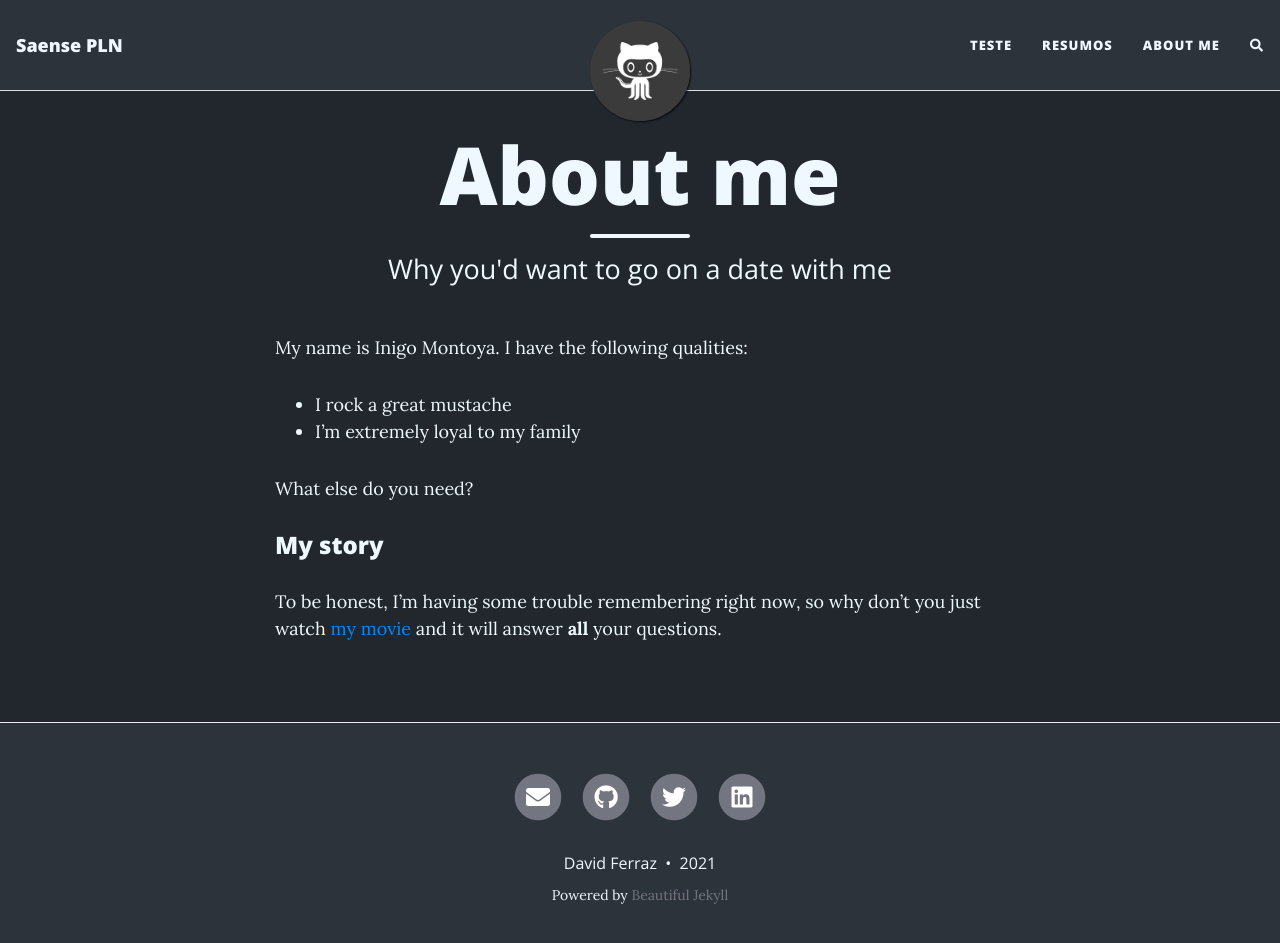
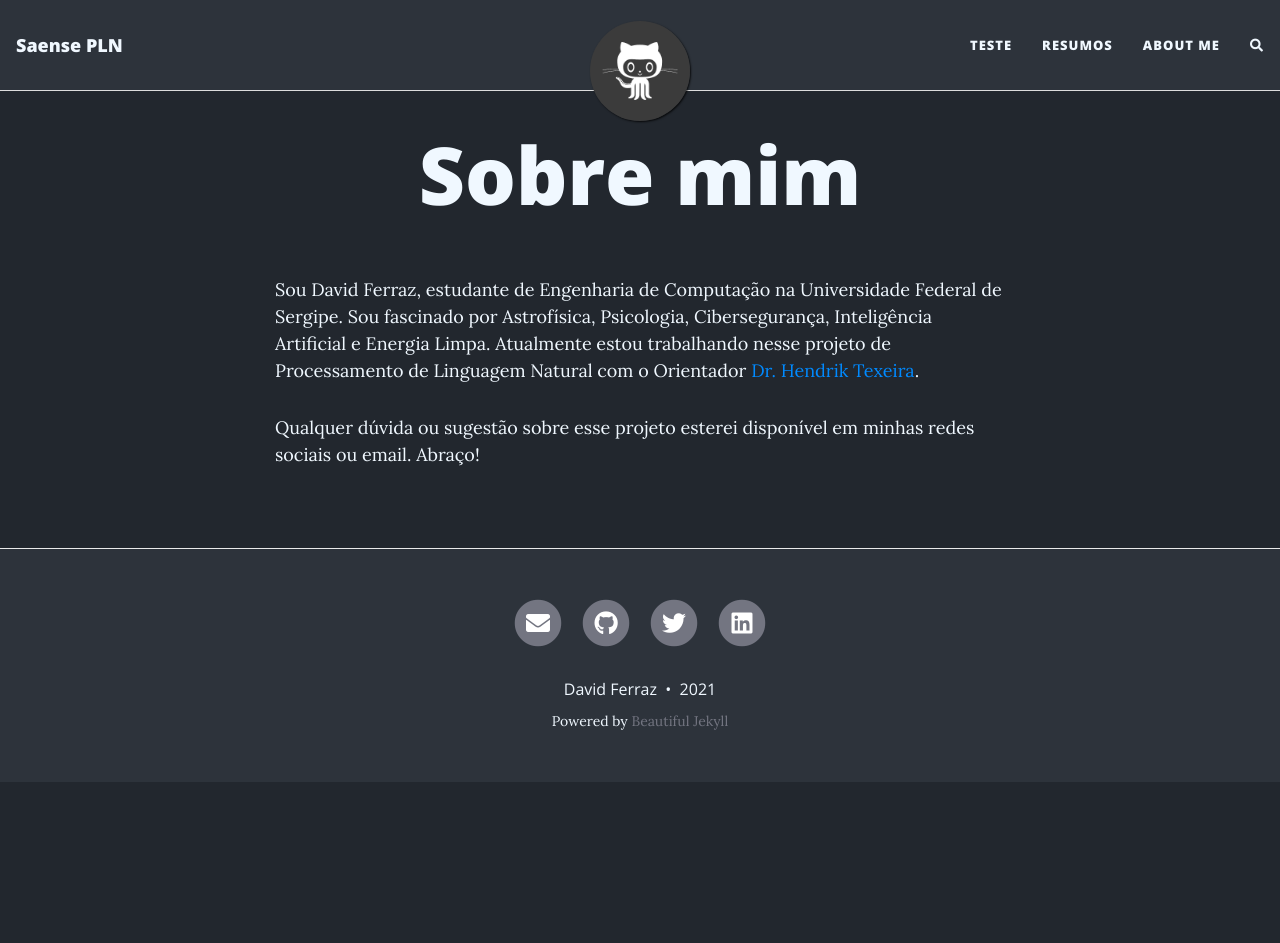
Before and after one commit to davidferraz01/Saense-PLN, a Jekyll site: the page built from aboutme.md, in a window 1280 px wide and 956 px high. Shown: the top 943 px of the window. Built offline with Jekyll 4.4.1, drawn with Linux system fonts in a browser that asks for light colours; nearby versions of some CDN libraries; comment, search, counter and statistics services are not loaded.

Commit message:
Update aboutme.md

```diff
--- a/aboutme.md
+++ b/aboutme.md
@@ -1,16 +1,9 @@
 ---
 layout: page
-title: About me
-subtitle: Why you'd want to go on a date with me
+title: Sobre mim
 ---
 
-My name is Inigo Montoya. I have the following qualities:
+Sou David Ferraz, estudante de Engenharia de Computação na Universidade Federal de Sergipe.
+Sou fascinado por Astrofísica, Psicologia, Cibersegurança, Inteligência Artificial e Energia Limpa. Atualmente estou trabalhando nesse projeto de Processamento de Linguagem Natural com o Orientador [Dr. Hendrik Texeira](https://www.sigaa.ufs.br/sigaa/public/docente/portal.jsf?siape=2527554).
 
-- I rock a great mustache
-- I'm extremely loyal to my family
-
-What else do you need?
-
-### My story
-
-To be honest, I'm having some trouble remembering right now, so why don't you just watch [my movie](https://en.wikipedia.org/wiki/The_Princess_Bride_%28film%29) and it will answer **all** your questions.
+Qualquer dúvida ou sugestão sobre esse projeto esterei disponível em minhas redes sociais ou email. Abraço!
```
